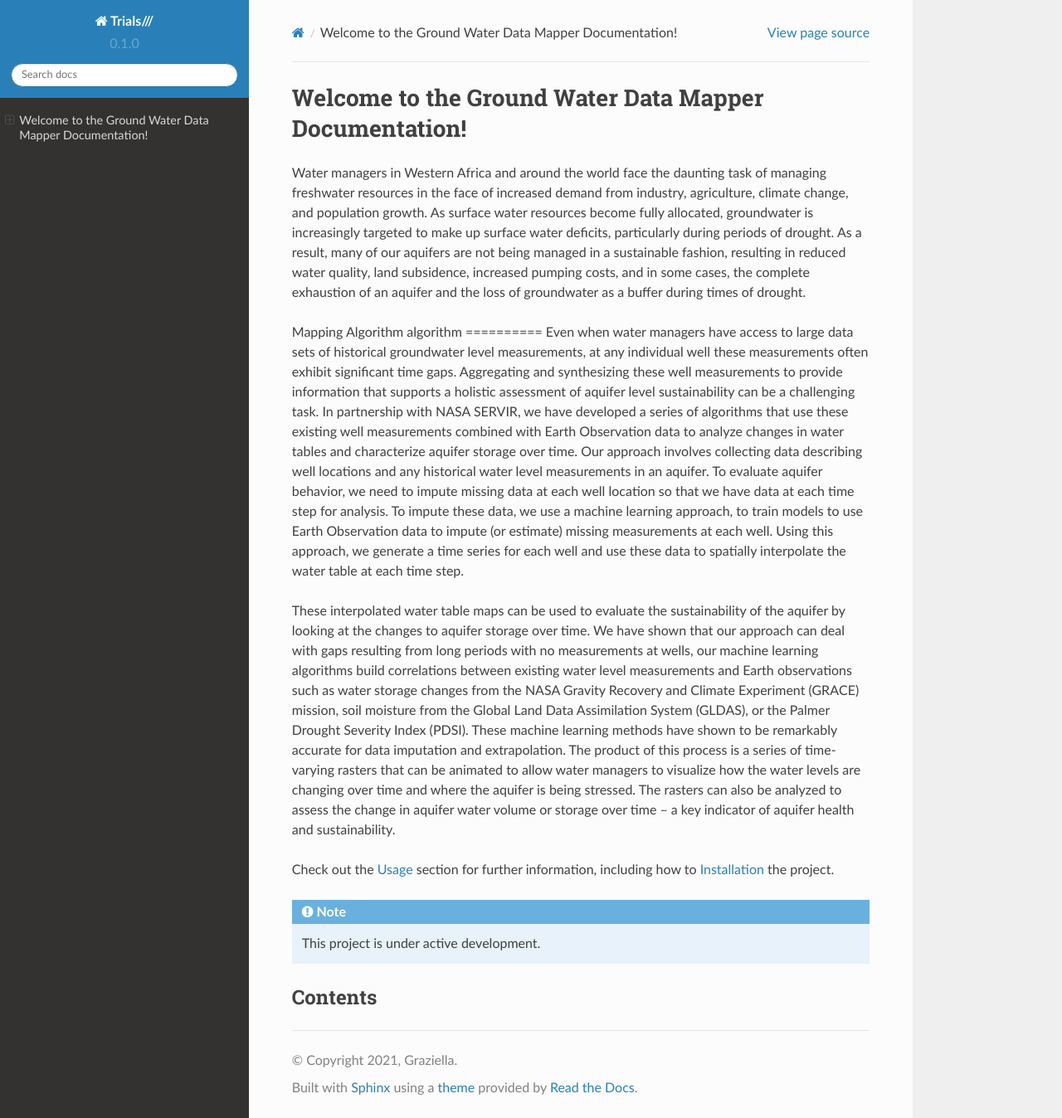
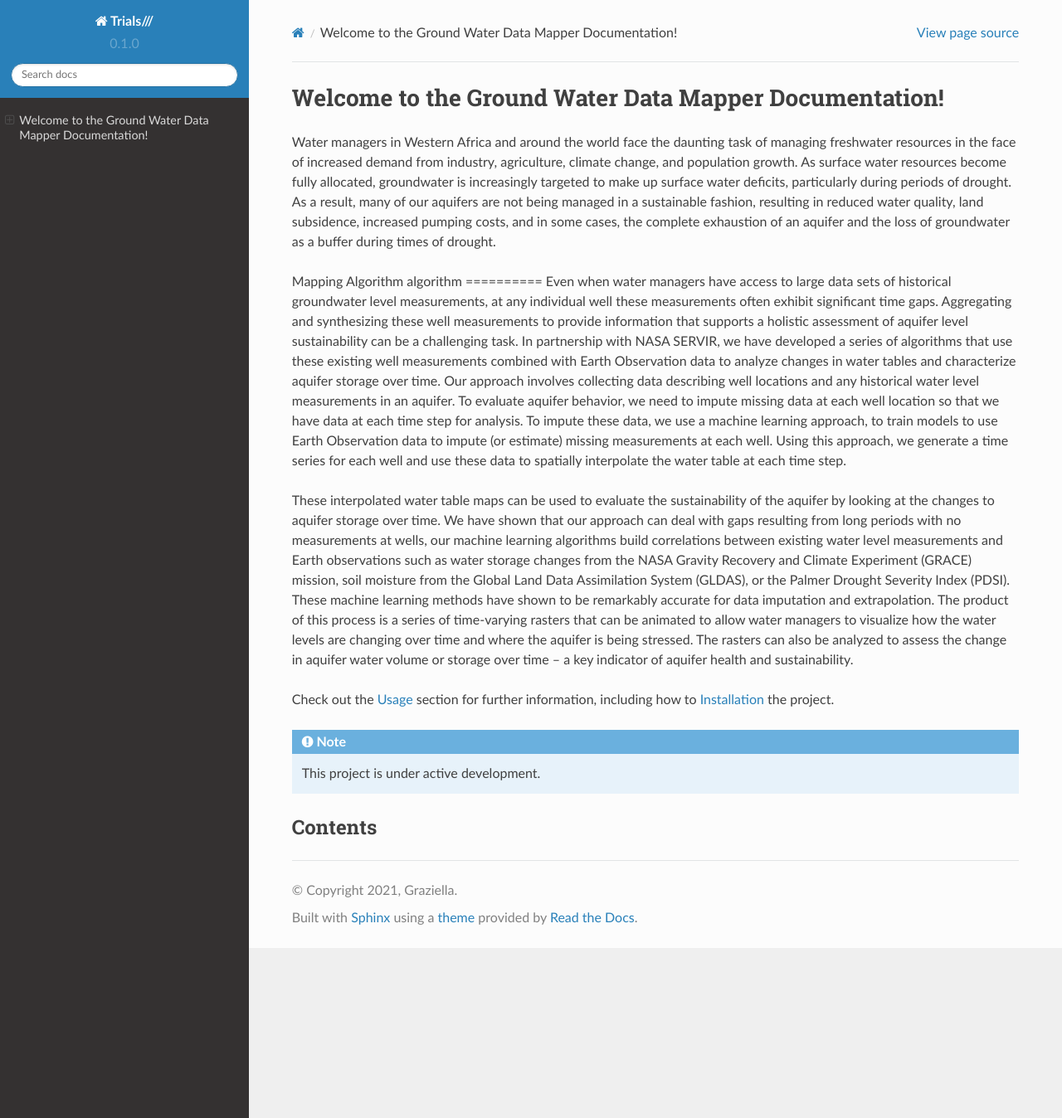
Before and after one commit to bahatilucky85/GGST-Documentation.v.01, a Sphinx documentation site: the page built from docs/source/index.rst, in a window 1280 px wide and 1348 px high. Shown: the whole window at 83% size. Built offline with Sphinx 7.4.7 and the Read the Docs theme 2.0.0, drawn with Linux system fonts in a browser that asks for light colours; pages that are not in the unit, such as notebooks, are missing from menus.

Commit message:
Update conf.py

```diff
--- a/docs/source/conf.py
+++ b/docs/source/conf.py
@@ -37,6 +37,6 @@ html_theme = 'sphinx_rtd_theme'
 # -- Options for EPUB output
 epub_show_urls = 'footnote'
 
-html_css_files = [
-    'my_theme.css',
-]
+def setup(app):
+    app.add_css_file('my_theme.css')
+html_static_path = ['_statics']
```
